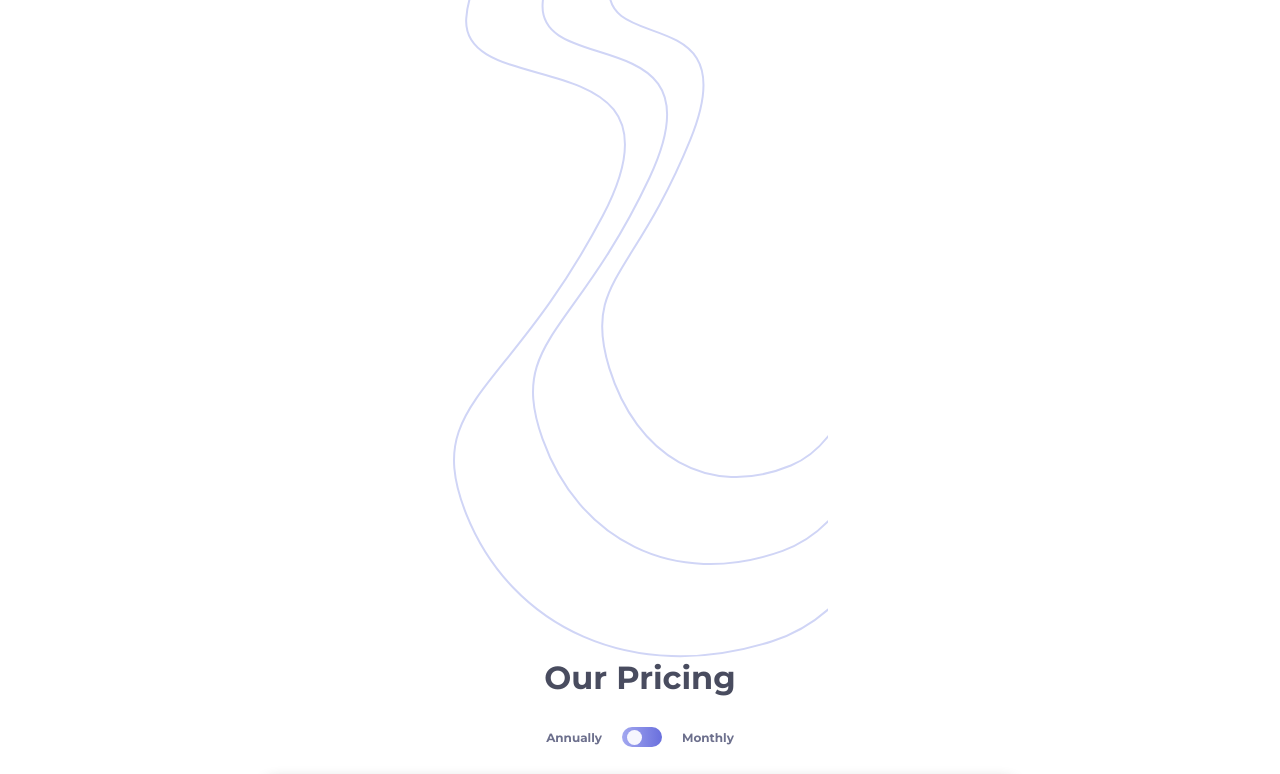
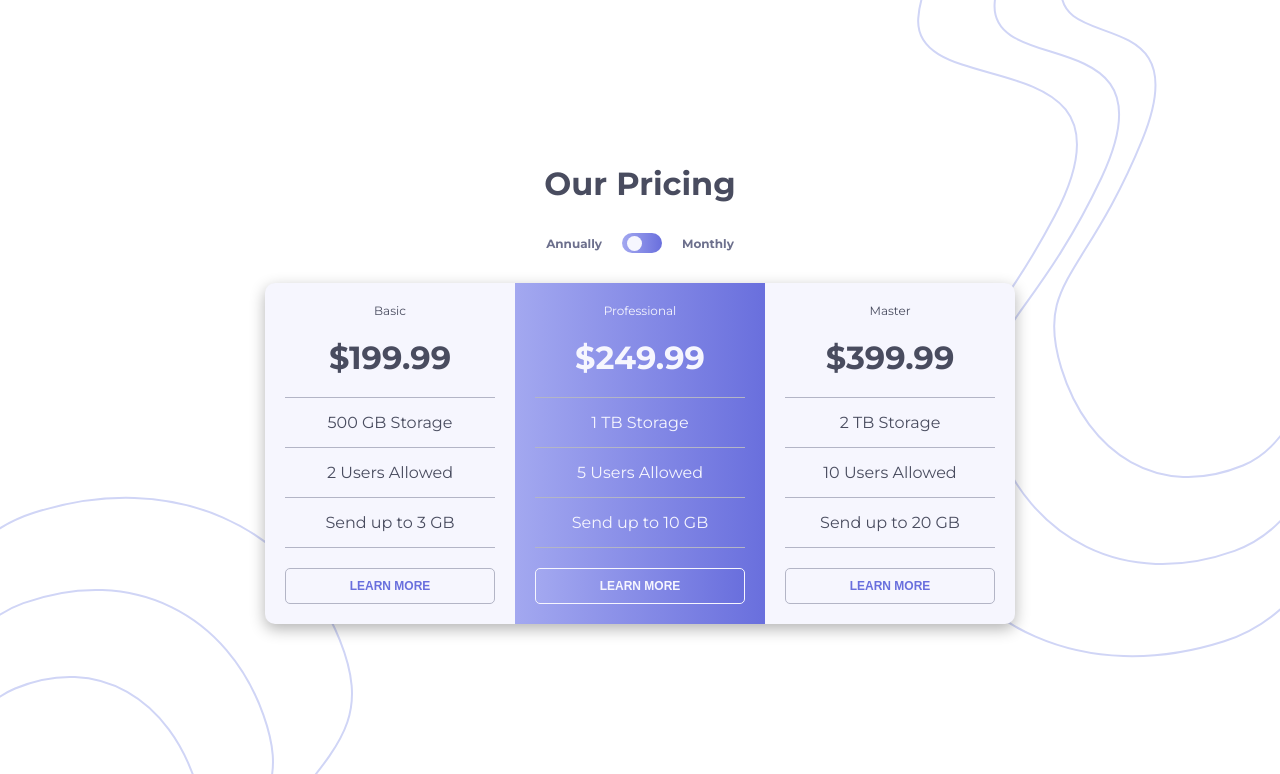
Before and after one commit to romrauq/pricing-component-with-toggle, a plain HTML site: page index.html in a window 1280 px wide. Shown: the top 774 px of the page. Drawn offline with Linux system fonts and the light colour scheme.

Commit message:
- Defined styles for background svg image element(s). - Set background image(s) element's z-index to less than that of the main container element.

```diff
--- a/resources/css/styles.css
+++ b/resources/css/styles.css
@@ -21,6 +21,18 @@ body {
 	align-items: center;
 	justify-content: space-between;
 }
+.background-top {
+	position: absolute;
+	top: 0;
+	right: 0;
+	z-index: 5;
+}
+.background-bottom {
+	position: absolute;
+	bottom: 0;
+	left: 0;
+	z-index: 5;
+}
 .main-container {
 	font-family: Montserrat;
 	margin: auto 0;
@@ -28,6 +40,7 @@ body {
 	flex-direction: column;
 	gap: 30px;
 	border-radius: 10px;
+	z-index: 10;
 }
 .heading-text {
 	color: var(--Dark-Grayish-Blue);
```
